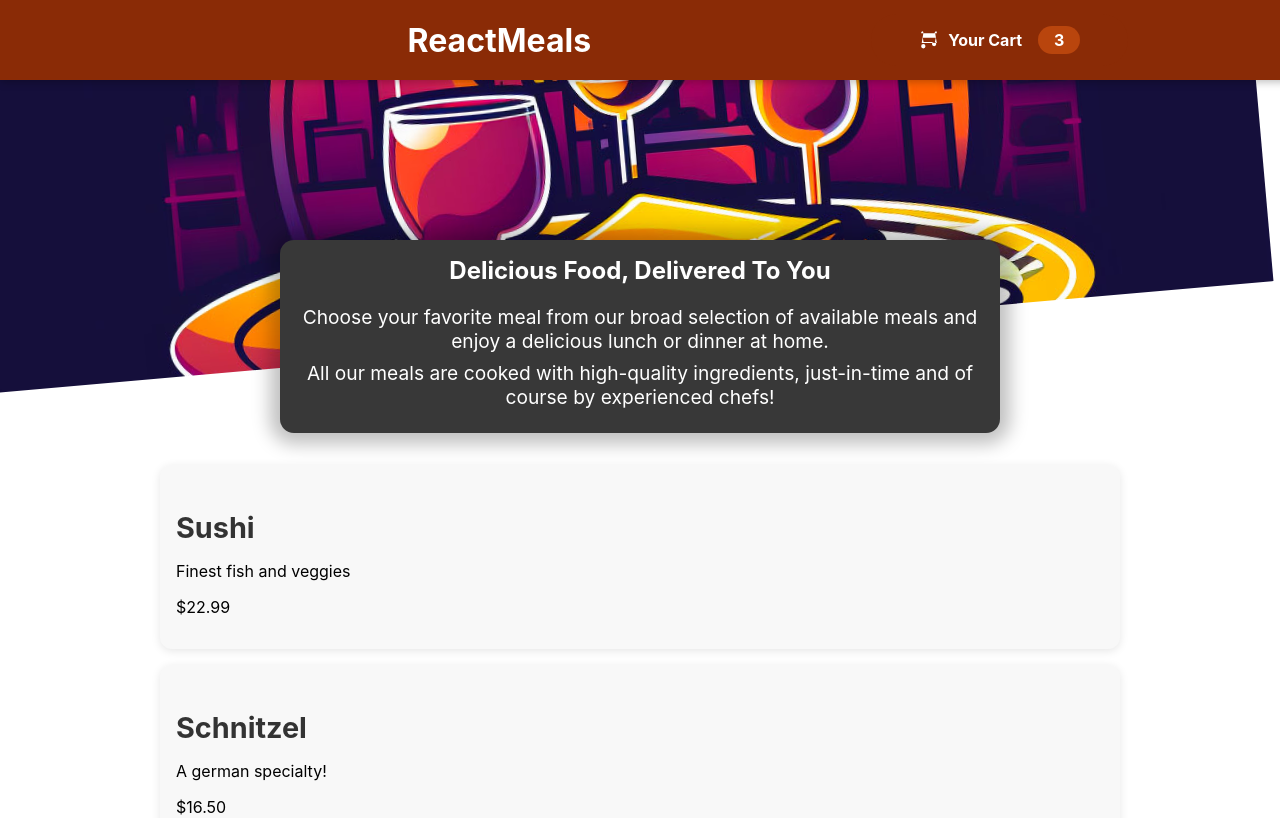
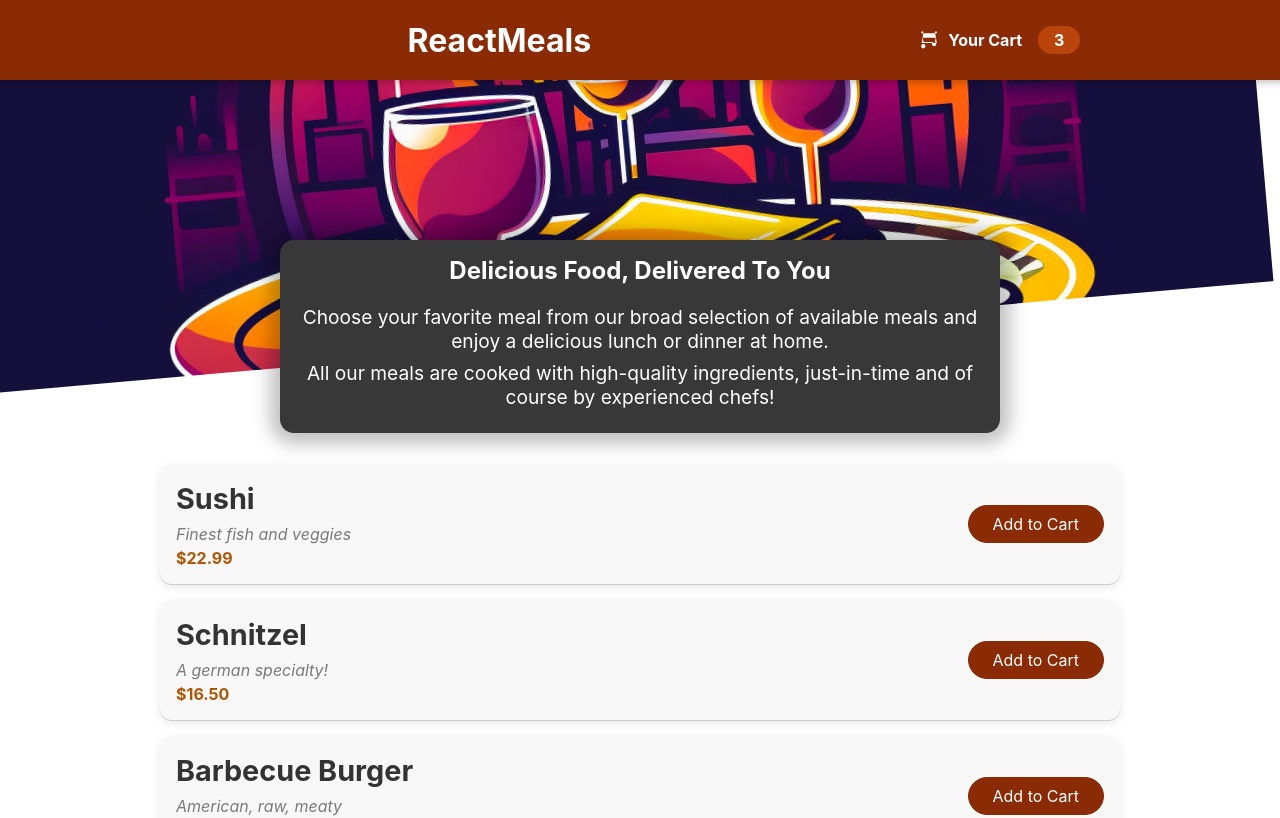
Before and after one commit to KingPraise/ReactJS-Food-Order-App, a React (Create React App) app: page / in a window 1280 px wide. Shown: the top 818 px of the page. Built offline with nearby package versions, Linux system fonts and the light colour scheme.

Commit message:
Adding Inidividual Meal Item and Displaying them

```diff
--- a/src/components/Meals/AvailableMeals.jsx
+++ b/src/components/Meals/AvailableMeals.jsx
@@ -1,6 +1,7 @@
 import React from "react";
 import classes from "./AvailableMeals.module.css";
-
+import Card from "../UI/Card";
+import MealItem from "./MealItem/MealItem";
 const DUMMY_MEALS = [
   {
     id: "m1",
@@ -29,15 +30,18 @@
 ];
 const AvailableMeals = () => {
   const mealsList = DUMMY_MEALS.map((meal) => (
-    <li key={meal.id}>
-      <h3>{meal.name}</h3>
-      <p>{meal.description}</p>
-      <p>${meal.price.toFixed(2)}</p>
-    </li>
+    <MealItem
+      key={meal.id}
+      name={meal.name}
+      description={meal.description}
+      price={meal.price}
+    />
   ));
   return (
     <section className={classes.meals}>
-      <ul>{mealsList} </ul>
+      <Card>
+        <ul>{mealsList} </ul>
+      </Card>
     </section>
   );
 };
--- /dev/null
+++ b/src/components/Meals/MealItem/MealItem.jsx
@@ -0,0 +1,19 @@
+import React from 'react'
+import classes from './MealItem.module.css'
+const MealItem = (props) => {
+    const price = `$${props.price.toFixed(2)}`; // Format the price to two decimal places
+  return (
+    <li className={classes.meal}>
+        <div>
+            <h3 >{props.name}</h3>
+            <div className={classes.description}>{props.description}</div>
+            <div className={classes.price}>{price}</div>
+        </div>
+        <div>
+            <button>Add to Cart</button>
+        </div>
+    </li>
+  )
+}
+
+export default MealItem
--- /dev/null
+++ b/src/components/Meals/MealItem/MealItem.module.css
@@ -0,0 +1,37 @@
+.meal {
+  display: flex;
+  justify-content: space-between;
+  align-items: center;
+  margin: 1rem 0;
+  padding-bottom: 1rem;
+  border-bottom: 1px solid #ccc;
+}
+.meal h3 {
+  margin: 0 0 0.5rem 0;
+}
+
+.description {
+  font-style: italic;
+  color: #7a7a7a;
+}
+.price {
+  font-weight: bold;
+  color: #ad5502;
+  margin-top: 0.25rem;
+}
+
+.meal button {
+  font: inherit;
+  background-color: #8a2b06;
+  color: white;
+  border: 1px solid #8a2b06;
+  padding: 0.5rem 1.5rem;
+  border-radius: 25px;
+  cursor: pointer;
+}
+.meal button:hover,
+.meal button:active {
+  background-color: #641e03;
+  border-color: #641e03;
+  box-shadow: 0 2px 8px rgba(0, 0, 0, 0.26);
+}
```
Also changed, not shown: src/components/Meals/MealItem/MealItemForm.jsx (added).
